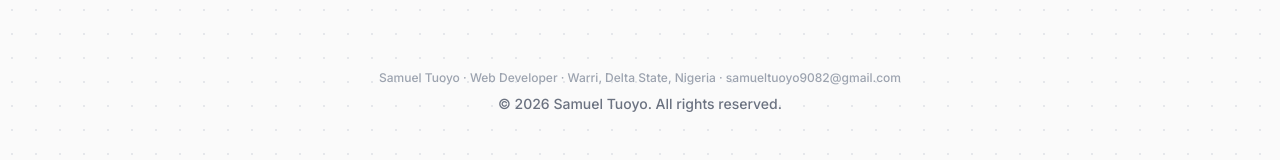
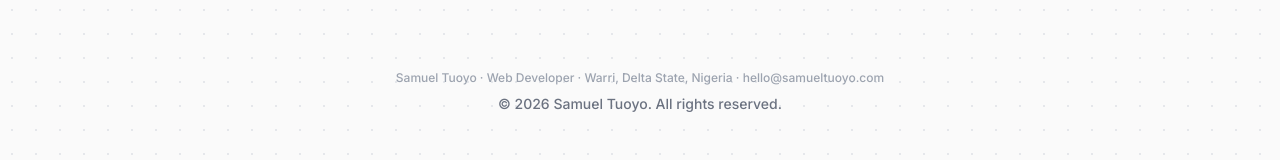
Before and after one commit to samueltuoyo15/Portfolio, a Next.js app: page / in a window 1280 px wide. Shown: the part 7082-7242 px from the top of the page. Built offline with nearby package versions, Linux system fonts and the light colour scheme; a web font is replaced by a local one.

Commit message:
refactor(contact): update contact email address to hello@samueltuoyo.com

```diff
--- a/app/components/ContactSection.tsx
+++ b/app/components/ContactSection.tsx
@@ -24,7 +24,7 @@ export const ContactSection = () => {
                         business. Currently available for new projects.
                     </p>
                     <a
-                        href="mailto:samueltuoyo9082@gmail.com"
+                        href="mailto:hello@samueltuoyo.com"
                         className="inline-flex items-center gap-2 bg-white text-black font-bold px-8 py-4 rounded-full hover:scale-105 transition"
                     >
                         Let&apos;s Talk <Rocket className="w-5 h-5" />
--- a/app/components/Footer.tsx
+++ b/app/components/Footer.tsx
@@ -10,10 +10,10 @@ export const Footer = () => {
                     <span itemProp="addressRegion">Delta State</span>,{" "}
                     <span itemProp="addressCountry">Nigeria</span> ·{" "}
                     <a
-                        href="mailto:samueltuoyo9082@gmail.com"
+                        href="mailto:hello@samueltuoyo.com"
                         className="hover:text-gray-600 transition"
                     >
-                        samueltuoyo9082@gmail.com
+                        hello@samueltuoyo.com
                     </a>
                 </address>
                 <p>© {new Date().getFullYear()} Samuel Tuoyo. All rights reserved.</p>
--- a/app/components/HeroSection.tsx
+++ b/app/components/HeroSection.tsx
@@ -44,7 +44,7 @@ export const HeroSection = () => {
                     </div>
 
                     <a
-                        href="mailto:samueltuoyo9082@gmail.com"
+                        href="mailto:hello@samueltuoyo.com"
                         className="flex items-center gap-2 bg-blue-600 hover:bg-blue-700 text-white text-xs font-bold px-4 py-2 rounded-full shadow-lg hover:shadow-xl transition transform hover:-translate-y-1 mt-4 md:mt-0"
                     >
                         <Send className="w-3 h-3" /> CONTACT ME
--- a/utils/site.meta.data.ts
+++ b/utils/site.meta.data.ts
@@ -8,7 +8,7 @@ const siteMetadata = {
   theme: "system",
   siteUrl: "https://samueltuoyo.com",
   siteLogo: "/android-chrome-512x512.png",
-  email: "samueltuoyo9082@gmail.com",
+  email: "hello@samueltuoyo.com",
   github: "https://github.com/samueltuoyo15",
   twitter: "https://x.com/TuoyoS26091",
   youtube: "https://youtube.com/@samuel-tuoyo",
```
